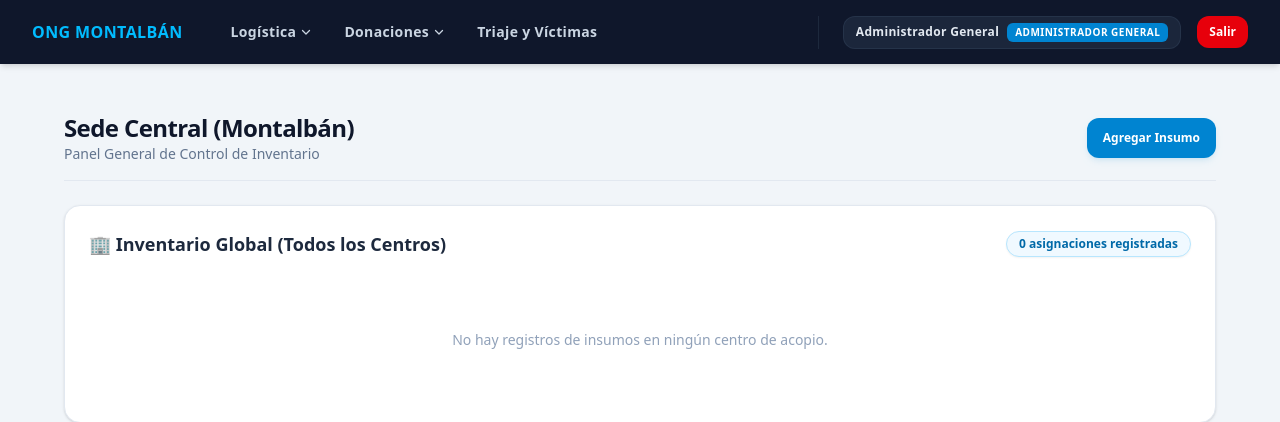
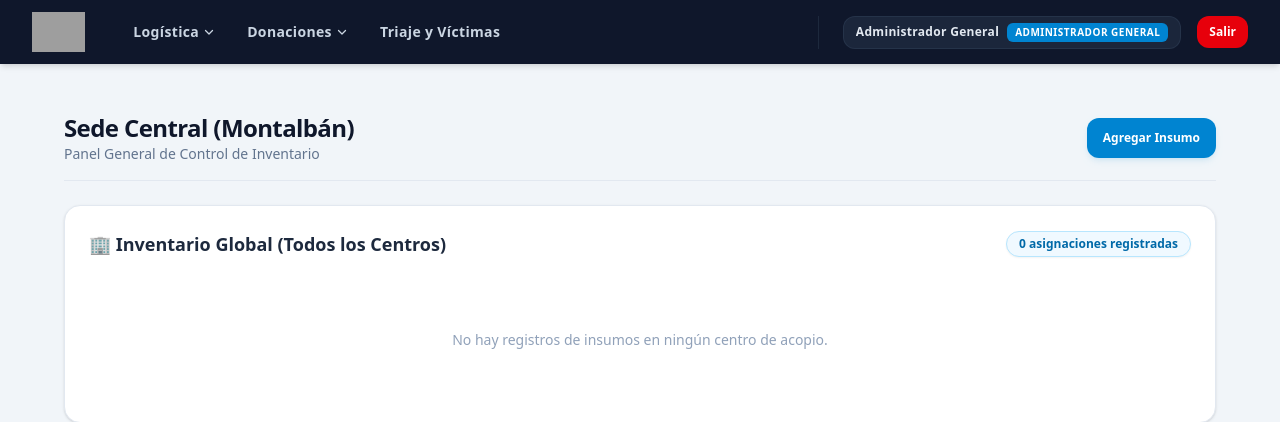
Before and after one commit to Arcargotte/aplicacion-de-riesgos, a PHP site: page /panel_central.php in a window 1280 px wide. Shown: the top 422 px of the page. Run offline with PHP 8.4, Linux system fonts and the light colour scheme; a user stored in the database is signed in; data comes from the database, SQL or seed files in the repository; data that the repository does not hold is empty; some libraries are stand-ins or nearby versions; grey boxes are pictures that could not be loaded.

Commit message:
Add: Adding logo to header

```diff
--- a/header.php
+++ b/header.php
@@ -29,9 +29,9 @@ if (isset($_GET['action']) && $_GET['action'] === 'logout') {
         <div class="flex justify-between items-center h-16 gap-4">
 
             <div class="flex-shrink-0">
-                <h1 class="text-xs sm:text-sm md:text-base font-black tracking-wide text-sky-400 uppercase">
-                    ONG Montalbán
-                </h1>
+                <a href="panel_central.php" class="flex items-center">
+                    <img src="assets/logo_app.png" alt="Logo ONG" class="h-10 w-auto object-contain">
+                </a>
             </div>
 
             <nav class="hidden md:flex flex-1 items-center justify-between ml-6">
```
